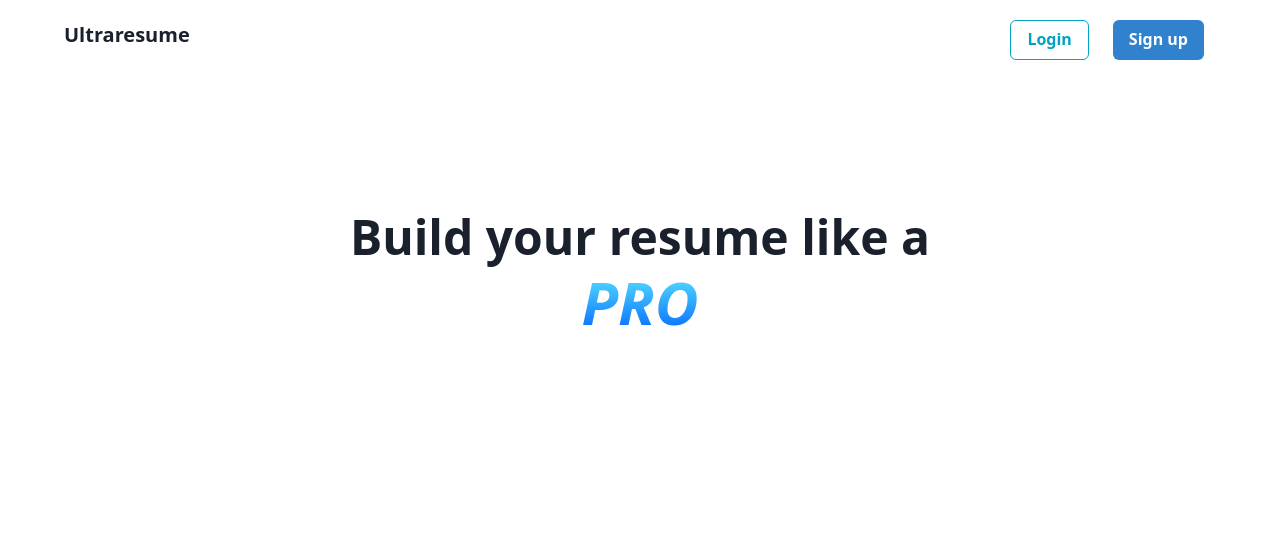
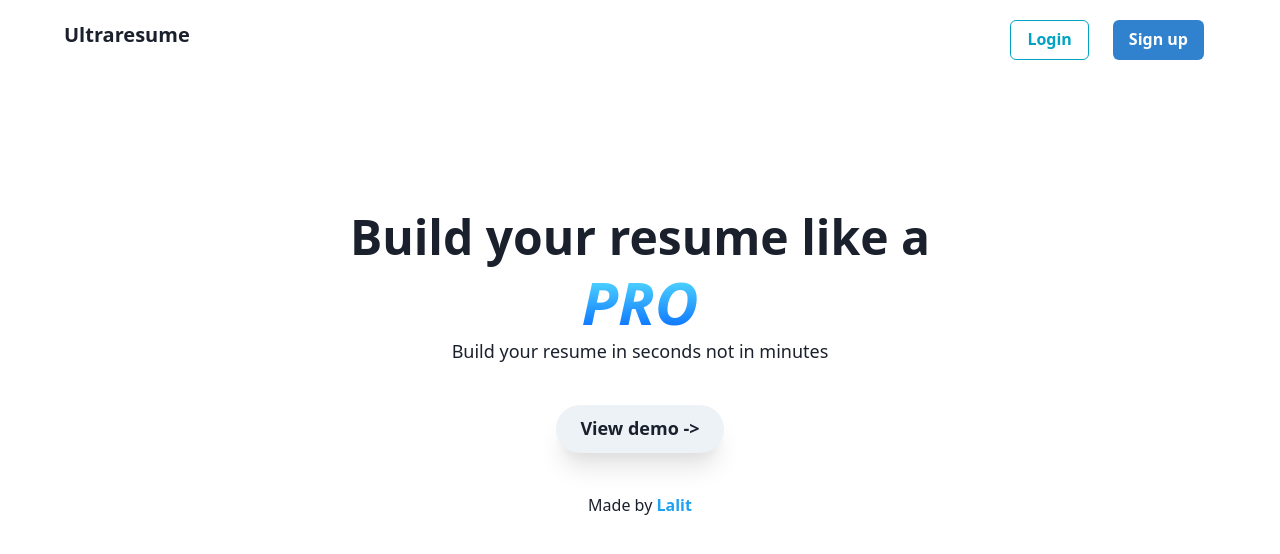
Before and after one commit to lalit2005/ultraresume, a Next.js app: page / in a window 1280 px wide. Shown: the top 554 px of the page. Built offline with nearby package versions, Linux system fonts and the light colour scheme; no server answers.

Commit message:
feat add demo links in landing page

```diff
--- a/pages/index.tsx
+++ b/pages/index.tsx
@@ -1,5 +1,5 @@
 import PrimaryLayout from '@/layouts/PrimaryLayout';
-import { Box, Heading, Text } from '@chakra-ui/react';
+import { Box, Button, Heading, Link, Text } from '@chakra-ui/react';
 
 const IndexPage = () => {
   return (
@@ -16,6 +16,32 @@
             PRO
           </Text>
         </Heading>
+        <Text fontSize='lg'>Build your resume in seconds not in minutes</Text>
+        <Button
+          mt='10'
+          as='a'
+          size='lg'
+          shadow='xl'
+          _hover={{
+            shadow: '2xl',
+          }}
+          rounded='full'
+          href='https://www.linkedin.com/embed/feed/update/urn:li:ugcPost:6941639638868488192?compact=1'
+          target='_blank'
+          rel='noopener noreferrer'>
+          View demo {'->'}
+        </Button>
+        <Text mt='10'>
+          Made by{' '}
+          <Link
+            color='twitter.500'
+            fontWeight='bold'
+            href='http://lalit.codes'
+            target='_blank'
+            rel='noopener noreferrer'>
+            Lalit
+          </Link>
+        </Text>
       </Box>
     </PrimaryLayout>
   );
```
